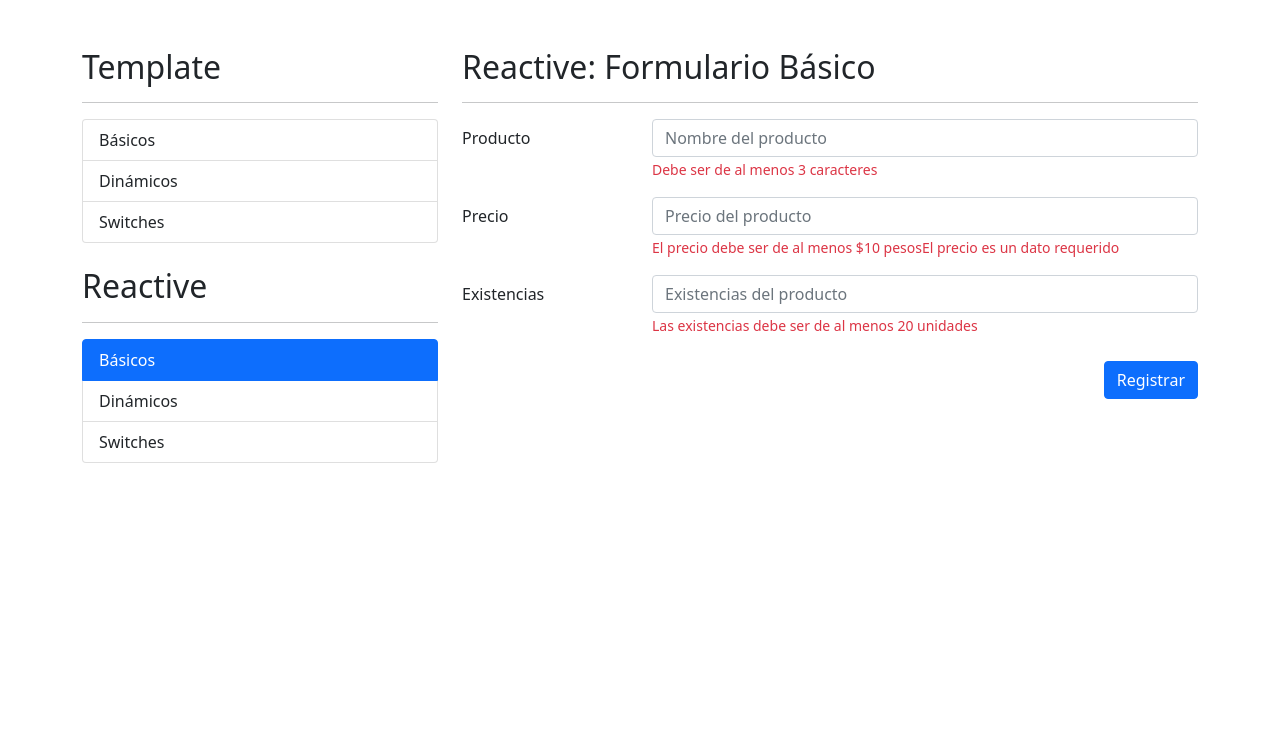
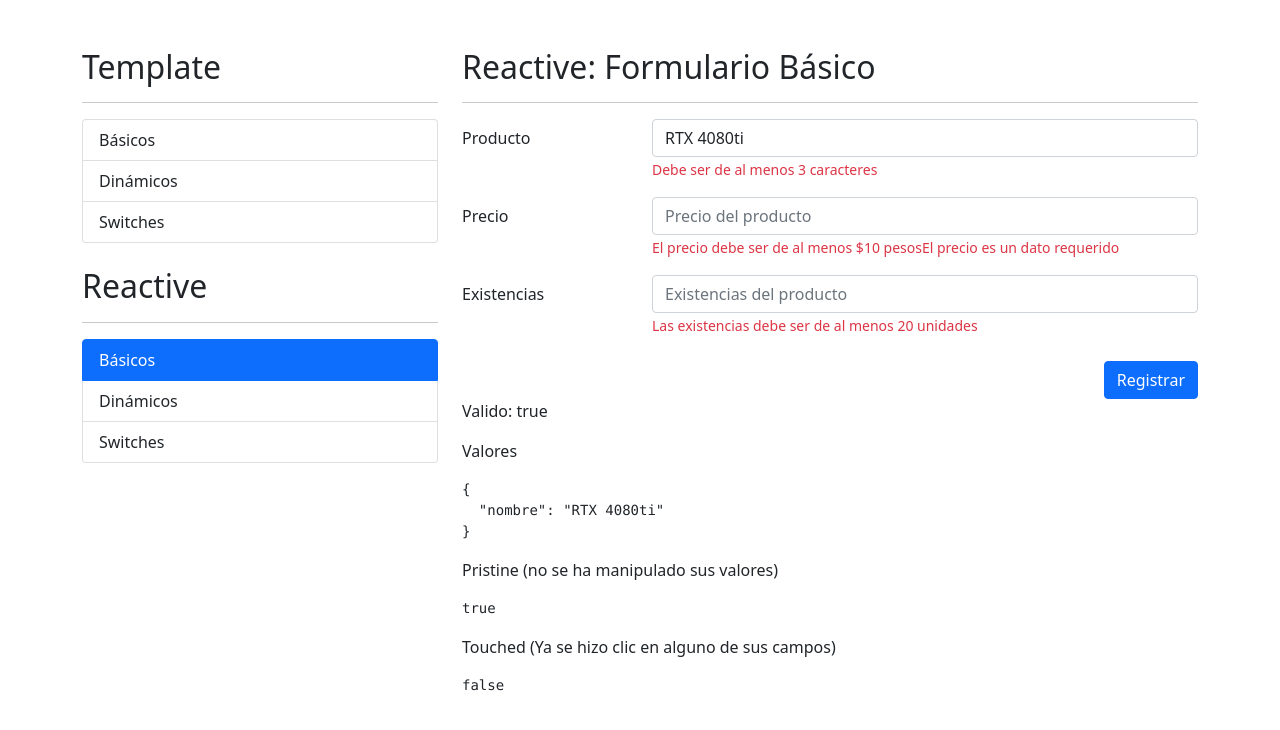
Before and after one commit to alexglzrys/angular-formularios, an Angular app: page /reactive/basicos in a window 1280 px wide. Shown: the top 730 px of the page. Built offline with nearby package versions, Linux system fonts and the light colour scheme.

Commit message:
primeros pasos formularios reactivos

```diff
--- a/src/app/reactive/components/basicos/basicos.component.html
+++ b/src/app/reactive/components/basicos/basicos.component.html
@@ -2,15 +2,14 @@
 <hr>
 <div class="row">
   <div class="col">
-
-    <form autocomplete="off">
+    <!-- formGroup: Permite especificar que este formulario, será gestionado por la instancia de formulario reactivo declarado en la clase del componente -->
+    <form autocomplete="off" [formGroup]="miFormularioBasico">
       <!-- Campo producto -->
       <div class="mb-3 row">
         <label class="col-sm-3 col-form-label" for="producto">Producto</label>
         <div class="col-sm-9">
-
-          <input type="text" class="form-control" id="producto" placeholder="Nombre del producto" >
-
+          <!-- formControlName: Permite vincular este control con alguno de los campos declarados en el esquema de nuestro formulario reactivo -->
+          <input type="text" class="form-control" id="producto" formControlName="nombre" placeholder="Nombre del producto" >
           <span class="form-text text-danger">Debe ser de al menos 3 caracteres</span>
         </div>
       </div>
@@ -19,7 +18,6 @@
         <label class="col-sm-3 col-form-label" for="precio">Precio</label>
         <div class="col-sm-9">
           <input type="number" class="form-control"  id="precio"  placeholder="Precio del producto" >
-
           <span class="form-text text-danger" >El precio debe ser de al menos $10 pesos</span>
           <span class="form-text text-danger" >El precio es un dato requerido</span>
         </div>
@@ -28,7 +26,6 @@
       <div class="mb-3 row">
         <label class="col-sm-3 col-form-label" for="existencias">Existencias</label>
         <div class="col-sm-9">
-
           <input type="number" class="form-control"
                   id="existencias" placeholder="Existencias del producto">
           <span class="form-text text-danger">Las existencias debe ser de al menos 20 unidades</span>
@@ -46,7 +43,7 @@
 
 <div class="row">
   <div class="col">
-    <!-- <p>Valido: {{ miFormularioBasico.valid }}</p>
+    <p>Valido: {{ miFormularioBasico.valid }}</p>
     <span></span>
 
     <p>Valores</p>
@@ -57,8 +54,5 @@
 
     <p>Touched (Ya se hizo clic en alguno de sus campos)</p>
     <pre>{{ miFormularioBasico.touched | json }}</pre>
-
-    <p>customMin (existencias mínimas correctas)</p>
-    <pre>{{ miFormularioBasico.controls?.existencias?.errors | json }}</pre> -->
   </div>
 </div>
--- a/src/app/reactive/components/basicos/basicos.component.ts
+++ b/src/app/reactive/components/basicos/basicos.component.ts
@@ -1,4 +1,5 @@
 import { Component, OnInit } from '@angular/core';
+import { FormControl, FormGroup } from '@angular/forms';
 
 @Component({
   selector: 'app-basicos',
@@ -8,6 +9,12 @@ import { Component, OnInit } from '@angular/core';
 })
 export class BasicosComponent implements OnInit {
 
+  // Crear una instancia de mi formulario reactivo
+  miFormularioBasico: FormGroup = new FormGroup({
+    // Indicar los controles o campos que gestionará este formulario
+    'nombre': new FormControl('RTX 4080ti')
+  })
+
   constructor() { }
 
   ngOnInit(): void {
--- a/src/app/reactive/reactive.module.ts
+++ b/src/app/reactive/reactive.module.ts
@@ -5,6 +5,7 @@ import { ReactiveRoutingModule } from './reactive-routing.module';
 import { BasicosComponent } from './components/basicos/basicos.component';
 import { DinamicosComponent } from './components/dinamicos/dinamicos.component';
 import { SwitchesComponent } from './components/switches/switches.component';
+import { ReactiveFormsModule } from '@angular/forms';
 
 
 @NgModule({
@@ -15,7 +16,8 @@ import { SwitchesComponent } from './components/switches/switches.component';
   ],
   imports: [
     CommonModule,
-    ReactiveRoutingModule
+    ReactiveRoutingModule,
+    ReactiveFormsModule,  // Módulo necesario para trabajar con formularios reactivos
   ]
 })
 export class ReactiveModule { }
```
Also changed, not shown: 1 other file (tests, documents, lock files or other folders).
